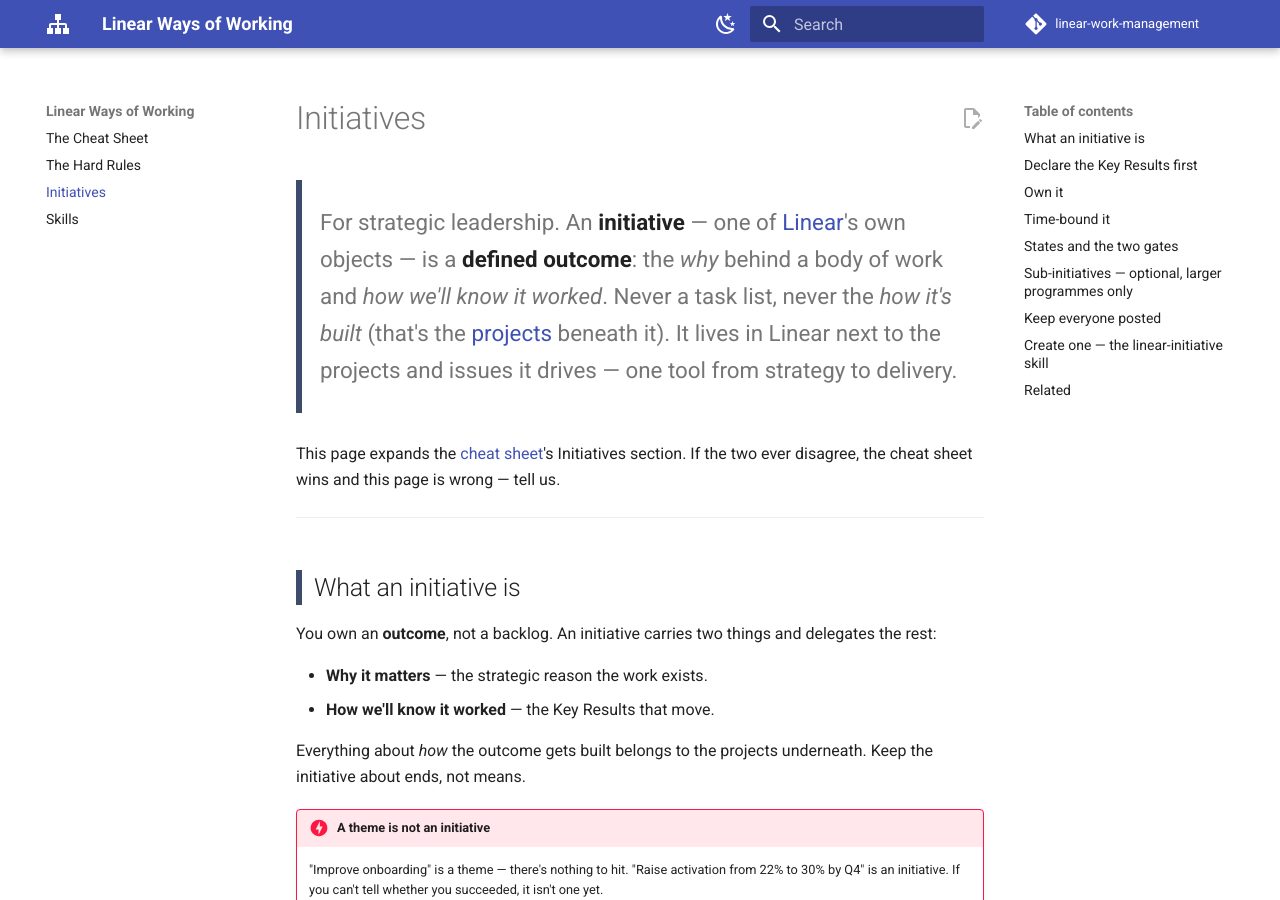
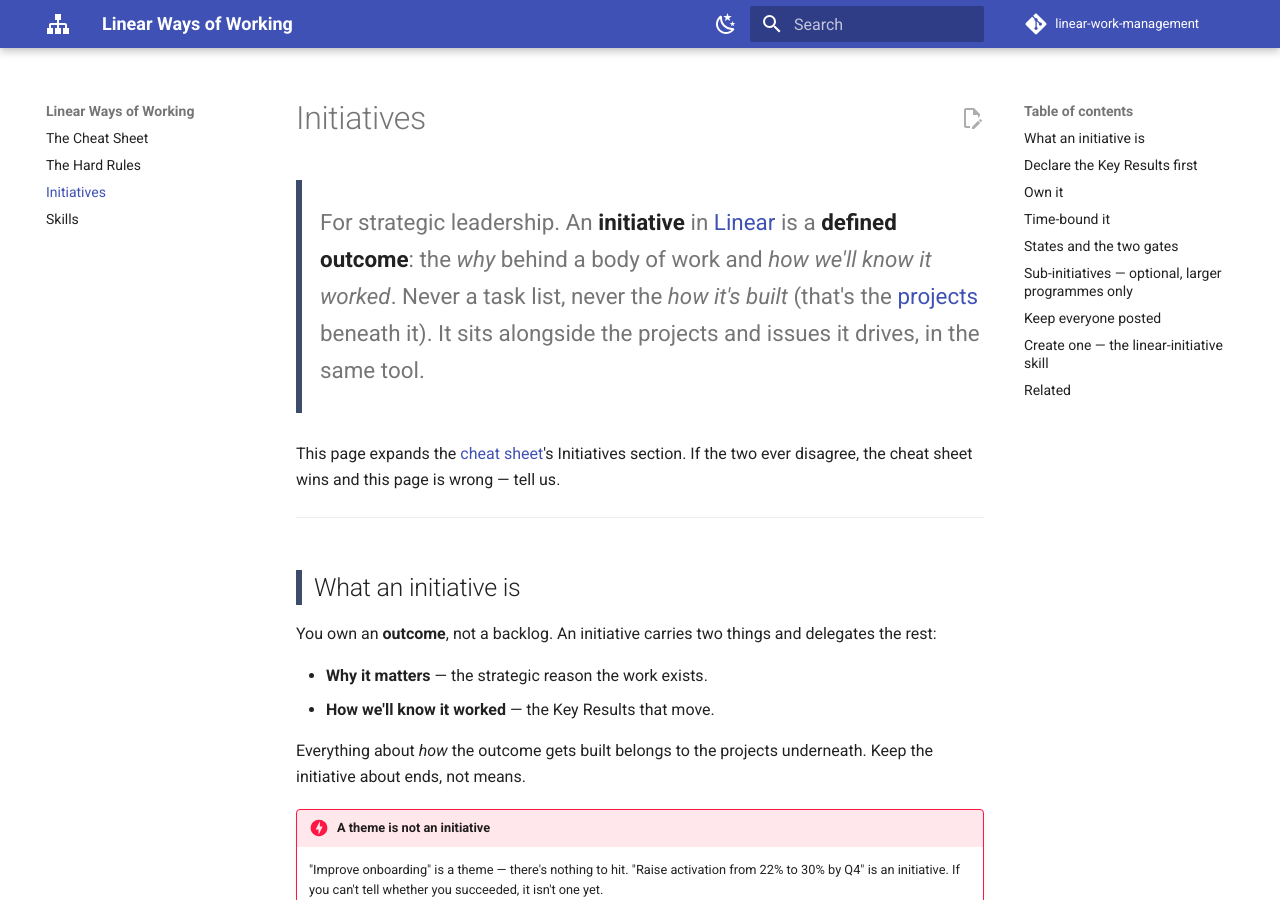
Before and after one commit to hungovercoders/linear-work-management, an MkDocs documentation site: the page built from docs/initiatives.md, in a window 1280 px wide and 900 px high. Built offline with MkDocs 1.6.1 and Material for MkDocs 9.7.7, drawn with Linux system fonts in a browser that asks for light colours; comment, search, counter and statistics services are not loaded.

Commit message:
docs: tone down Linear framing to matter-of-fact "where it lives"
Drop the "Linear's own objects" phrasing (reads like selling the tool) for a
plain statement of where things live: the initiatives/projects/issues are the
ones in Linear. Keep the single-tool consolidation point as fact.

Co-Authored-By: Claude Opus 4.8 (1M context) <noreply@anthropic.com>

```diff
--- a/docs/initiatives.md
+++ b/docs/initiatives.md
@@ -1,11 +1,10 @@
 # Initiatives
 
 <div class="lwm-lead" markdown>
-For strategic leadership. An **initiative** — one of [Linear](https://linear.app/happydevs/initiatives)'s
-own objects — is a **defined outcome**: the *why* behind a body of work and *how we'll know
-it worked*. Never a task list, never the *how it's built* (that's the [projects](index.md)
-beneath it). It lives in Linear next to the projects and issues it drives — one tool from
-strategy to delivery.
+For strategic leadership. An **initiative** in [Linear](https://linear.app/happydevs/initiatives)
+is a **defined outcome**: the *why* behind a body of work and *how we'll know it worked*.
+Never a task list, never the *how it's built* (that's the [projects](index.md) beneath it).
+It sits alongside the projects and issues it drives, in the same tool.
 </div>
 
 This page expands the [cheat sheet](index.md)'s Initiatives section. If the two ever
```
Also changed, not shown: docs/index.md (+4 -4 lines).
